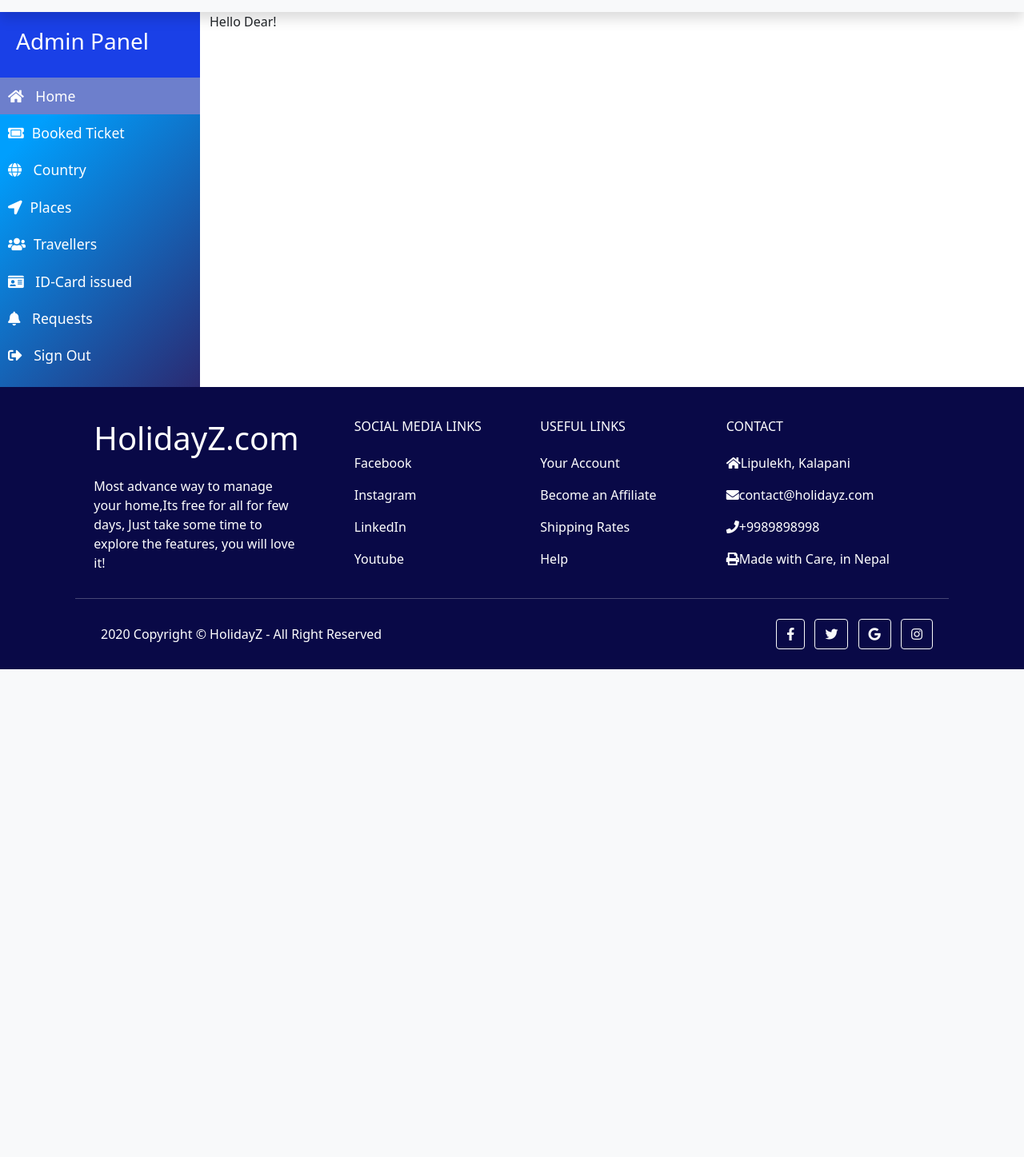
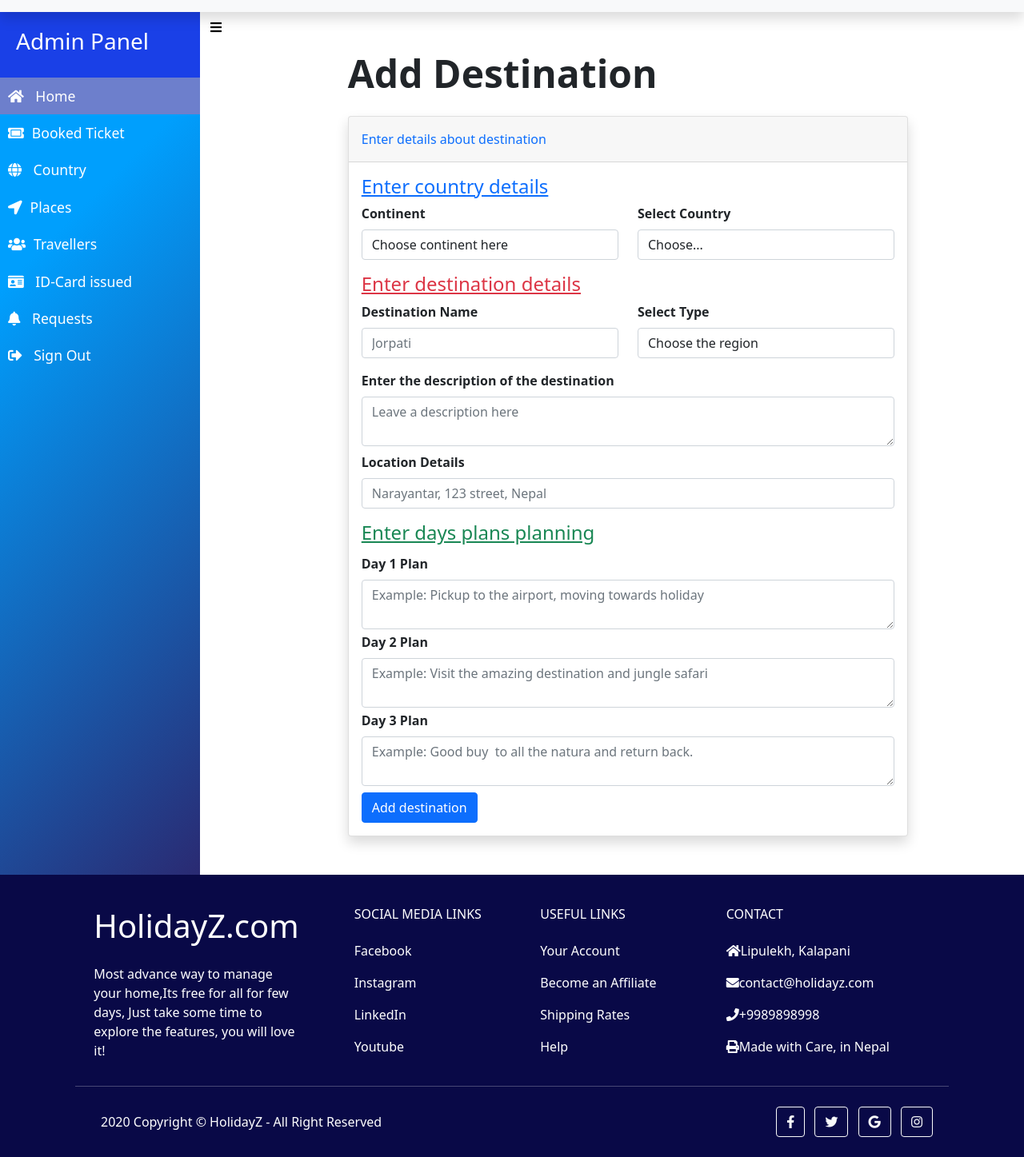
Before and after one commit to itsbimal/Holidayz-Travel-WebApp, a Django app: page /admins/addplace/ in a window 1280 px wide. Shown: the part 319-1766 px from the top of the page at 80% size. Before the commit the page ends 1156 px from the top, so only its background shows below. Run offline with Django 3.2, Linux system fonts and the light colour scheme; parts of the project's set-up code (start-up, migrations or seed data) failed here and were passed over; some libraries are stand-ins or nearby versions.

Commit message:
Admin Add-place front end is designed

```diff
--- a/admins/templates/admins/add_country.html
+++ b/admins/templates/admins/add_country.html
@@ -13,7 +13,7 @@
             <form class="p-4 p-md-5 border rounded-3 bg-white my-form" action="" method="POST" enctype="multipart/form-data">
                 {% csrf_token %} {{ form | bootstrap_horizontal }}
                 <br>
-                <button class="w-100 btn btn-lg btn-primary" type="submit">Add New Country</button>
+                <button class="w-100 btn btn-sm btn-primary" type="submit">Add New Country</button>
                 <hr class="my-4">
                 <small class="text-muted">By clicking Add New, you performed the insert operation</small>
             </form>
--- a/admins/templates/admins/add_place.html
+++ b/admins/templates/admins/add_place.html
@@ -5,5 +5,105 @@
 {% block title %}Add Place{% endblock title %}
 
 {% block main %}
-    Hello Dear!
+    <div class="container-fluid w-75 mb-5" id="add-place">
+        <h3 class="text-dark mb-4 display-5 mt-lg-5 fw-bold">Add Destination</h3>
+        <div class="card shadow mb-3">
+            <div class="card-header py-3">
+                <p class="text-primary m-0 display-7">Enter details about destination</p>
+            </div>
+            <div class="card-body">
+                <form>
+                    <div class="row">
+                        <h4 class="text-primary"><u>Enter country details</u></h4>
+                        <div class="col">
+                            <div class="mb-3"><label class="form-label"
+                                                     for="username"><strong>Continent</strong></label>
+
+                                <select class="form-control" id="inputGroupSelect03">
+                                    <option selected>Choose continent here</option>
+                                    <option value="1">Asia</option>
+                                    <option value="2">Europe</option>
+                                    <option value="3">Africa</option>
+                                    <option value="4">South America</option>
+                                    <option value="5">North America</option>
+                                    <option value="6">Australia</option>
+                                    <option value="7">Antarctica</option>
+                                </select>
+                            </div>
+                            <div class="col">
+                            </div>
+
+                        </div>
+
+                        <div class="col">
+                            <div class="mb-3"><label class="form-label w-100" for="country"><strong>Select
+                                Country</strong></label>
+                                <select class="form-control w-100" id="inputGroupSelect03">
+                                    <option selected>Choose...</option>
+                                    <option value="1">One</option>
+                                    <option value="2">Two</option>
+                                    <option value="3">Three</option>
+                                </select>
+                            </div>
+                        </div>
+                    </div>
+
+                    <div class="row">
+                        <h4 class="text-danger"><u>Enter destination details</u></h4>
+
+                        <div class="col">
+                            <div class="mb-3"><label class="form-label" for="first_name"><strong>Destination
+                                Name</strong></label><input class="form-control" type="text" id="first_name"
+                                                            placeholder="Jorpati" name="first_name"></div>
+                        </div>
+                        <div class="col">
+                            <div class="mb-3"><label class="form-label w-100" for="country"><strong>Select Type</strong></label>
+                                <select class="form-control w-100" id="inputGroupSelect03">
+                                    <option selected>Choose the region</option>
+                                    <option value="1">Hilly</option>
+                                    <option value="2">Mountain</option>
+                                    <option value="3">Greenary</option>
+                                    <option value="3">Ice Covered</option>
+                                </select>
+                            </div>
+                        </div>
+                    </div>
+
+                    <label class="form-label w-100" for="floatingTextarea"><strong>Enter the description of the
+                        destination</strong></label>
+                    <textarea class="form-control" placeholder="Leave a description here"
+                              id="floatingTextarea"></textarea>
+
+
+                    <div class="col">
+                        <div class="mt-2"><label class="form-label" for="first_name"><strong>Location
+                            Details</strong></label><input class="form-control" type="text" id="first_name"
+                                                           placeholder="Narayantar, 123 street, Nepal"
+                                                           name="first_name"></div>
+                    </div>
+
+                    <div class="row">
+                        <h4 class="text-success mt-3"><u>Enter days plans planning</u></h4>
+                    </div>
+                    <label class="form-label w-100 mt-1" for="floatingTextarea"><strong>Day 1 Plan</strong></label>
+                    <textarea class="form-control" placeholder="Example: Pickup to the airport, moving towards holiday"
+                              id="floatingTextarea"></textarea>
+
+                    <label class="form-label w-100 mt-1" for="floatingTextarea"><strong>Day 2 Plan</strong></label>
+                    <textarea class="form-control" placeholder="Example: Visit the amazing destination and jungle safari"
+                              id="floatingTextarea"></textarea>
+
+                    <label class="form-label w-100 mt-1" for="floatingTextarea"><strong>Day 3 Plan</strong></label>
+                    <textarea class="form-control" placeholder="Example: Good buy  to all the natura and return back."
+                              id="floatingTextarea"></textarea>
+
+
+
+                    <div class="mt-2">
+                        <button class="btn btn-primary" type="submit">Add destination</button>
+                    </div>
+                </form>
+            </div>
+        </div>
+    </div>
 {% endblock main %}
--- a/admins/views.py
+++ b/admins/views.py
@@ -35,3 +35,5 @@
 
 def add_place(request):
     return render(request, 'admins/add_place.html')
+
+#Add country according to catogory
--- a/static/css/admins.css
+++ b/static/css/admins.css
@@ -168,3 +168,6 @@
 #id_Name{
     width:100%;
 }
+#add_place{
+    width: 70%;
+}
--- a/templates/admin_layout.html
+++ b/templates/admin_layout.html
@@ -18,7 +18,8 @@
     <div class="container-fluid">
 
         <form class="d-none d-sm-inline-block me-auto ms-md-4 my-2 my-md-0 mw-100 navbar-search">
-                <div class="input-group"><input class="bg-light form-control border-0 small" type="text" placeholder="Search for">
+            <div class="input-group"><input class="bg-light form-control border-0 small" type="text"
+                                            placeholder="Search for">
                 <button class="btn btn-primary py-0" type="button"><i class="fas fa-search"></i></button>
             </div>
         </form>
@@ -113,7 +114,8 @@
                             </div>
                         </a>
                         <a class="dropdown-item d-flex align-items-center" href="#">
-                                <div class="dropdown-list-image me-3"><img class="rounded-circle" src="assets/img/avatars/avatar5.jpeg">
+                            <div class="dropdown-list-image me-3"><img class="rounded-circle"
+                                                                       src="assets/img/avatars/avatar5.jpeg">
                                 <div class="bg-success status-indicator"></div>
                             </div>
                             <div class="fw-bold">
@@ -129,7 +131,8 @@
             </li>
             <div class="d-none d-sm-block topbar-divider"></div>
             <li class="nav-item dropdown no-arrow">
-                    <div class="nav-item dropdown no-arrow"><a class="dropdown-toggle nav-link" aria-expanded="false" data-bs-toggle="dropdown" href="#"><span
+                <div class="nav-item dropdown no-arrow"><a class="dropdown-toggle nav-link" aria-expanded="false"
+                                                           data-bs-toggle="dropdown" href="#"><span
                         class="d-none d-lg-inline me-2 text-gray-600 small">Bimal Shrestha</span><img
                         class="border rounded-circle img-profile" src="assets/img/avatars/avatar1.jpeg"></a>
                     <div class="dropdown-menu shadow dropdown-menu-end animated--grow-in"><a class="dropdown-item"
@@ -137,9 +140,11 @@
                             class="fas fa-user fa-sm fa-fw me-2 text-gray-400"></i>&nbsp;Profile</a><a
                             class="dropdown-item" href="#"><i
                             class="fas fa-cogs fa-sm fa-fw me-2 text-gray-400"></i>&nbsp;Settings</a>
-                            <a class="dropdown-item" href="#"><i class="fas fa-list fa-sm fa-fw me-2 text-gray-400"></i>&nbsp;Activity log</a>
+                        <a class="dropdown-item" href="#"><i class="fas fa-list fa-sm fa-fw me-2 text-gray-400"></i>&nbsp;Activity
+                            log</a>
                         <div class="dropdown-divider"></div>
-                            <a class="dropdown-item" href="#"><i class="fas fa-sign-out-alt fa-sm fa-fw me-2 text-gray-400"></i>&nbsp;Logout</a>
+                        <a class="dropdown-item" href="#"><i
+                                class="fas fa-sign-out-alt fa-sm fa-fw me-2 text-gray-400"></i>&nbsp;Logout</a>
                     </div>
                 </div>
             </li>
@@ -166,7 +171,9 @@
             </li>
 
             <li>
-                <a href="/admins/addcountry" aria-expanded="false" class="{{activate_login}}"><i class="fa fa-globe" aria-hidden="true"></i> Country</a>
+                <a href="/admins/addcountry" aria-expanded="false" class="{{ activate_login }}"><i class="fa fa-globe"
+                                                                                                   aria-hidden="true"></i>
+                    Country</a>
             </li>
 
             <li>
@@ -174,7 +181,8 @@
             </li>
 
             <li>
-                <a href="#pageSubmenu" aria-expanded="false"><i class="fa fa-users" aria-hidden="true"></i>Travellers</a>
+                <a href="#pageSubmenu" aria-expanded="false"><i class="fa fa-users"
+                                                                aria-hidden="true"></i>Travellers</a>
             </li>
             <li>
                 <a href="#pageSubmenu" aria-expanded="false"><i class="fa fa-id-card" aria-hidden="true"></i> ID-Card
@@ -184,14 +192,18 @@
                 <a href="#pageSubmenu" aria-expanded="false"><i class="fa fa-bell" aria-hidden="true"></i> Requests</a>
             </li>
             <li>
-                <a href="#pageSubmenu" aria-expanded="false"><i class="fa fa-sign-out-alt" aria-hidden="true"></i> Sign Out</a>
+                <a href="#pageSubmenu" aria-expanded="false"><i class="fa fa-sign-out-alt" aria-hidden="true"></i> Sign
+                    Out</a>
             </li>
 
         </ul>
+
+
     </nav>
     <div class="content">
-        <button type="button" id="sidebarCollapse" class="btn btn-white navbar-btn fixed-top"><i class="fa fa-bars" aria-hidden="true"></i>
+        <button type="button" id="sidebarCollapse" class="btn btn-white"><i class="fa fa-bars" aria-hidden="true"></i></button>
     </div>
+
 
 
     <div class="container-fluid">
```
Lines whose indentation alone changed are shown as unchanged.
